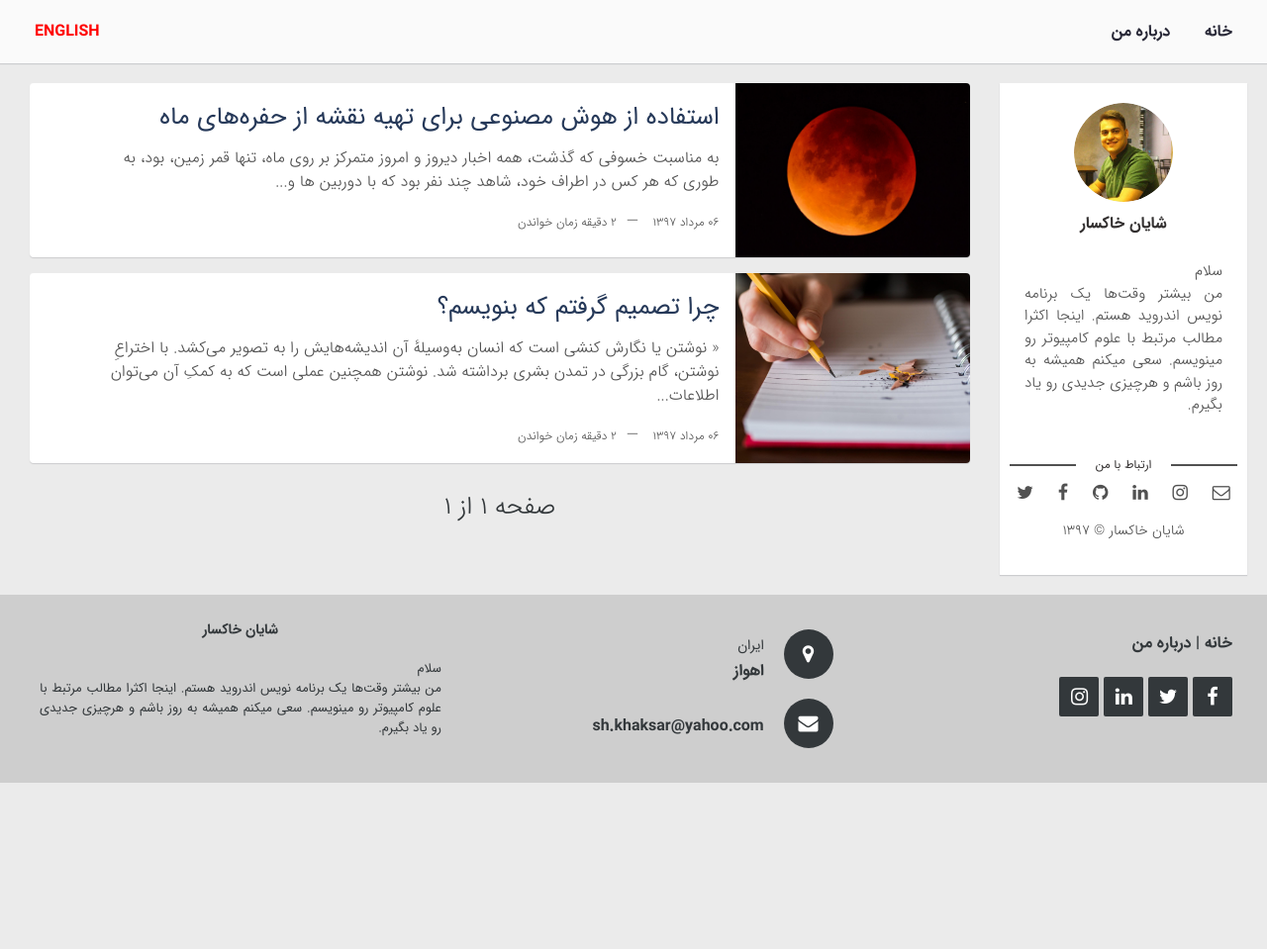
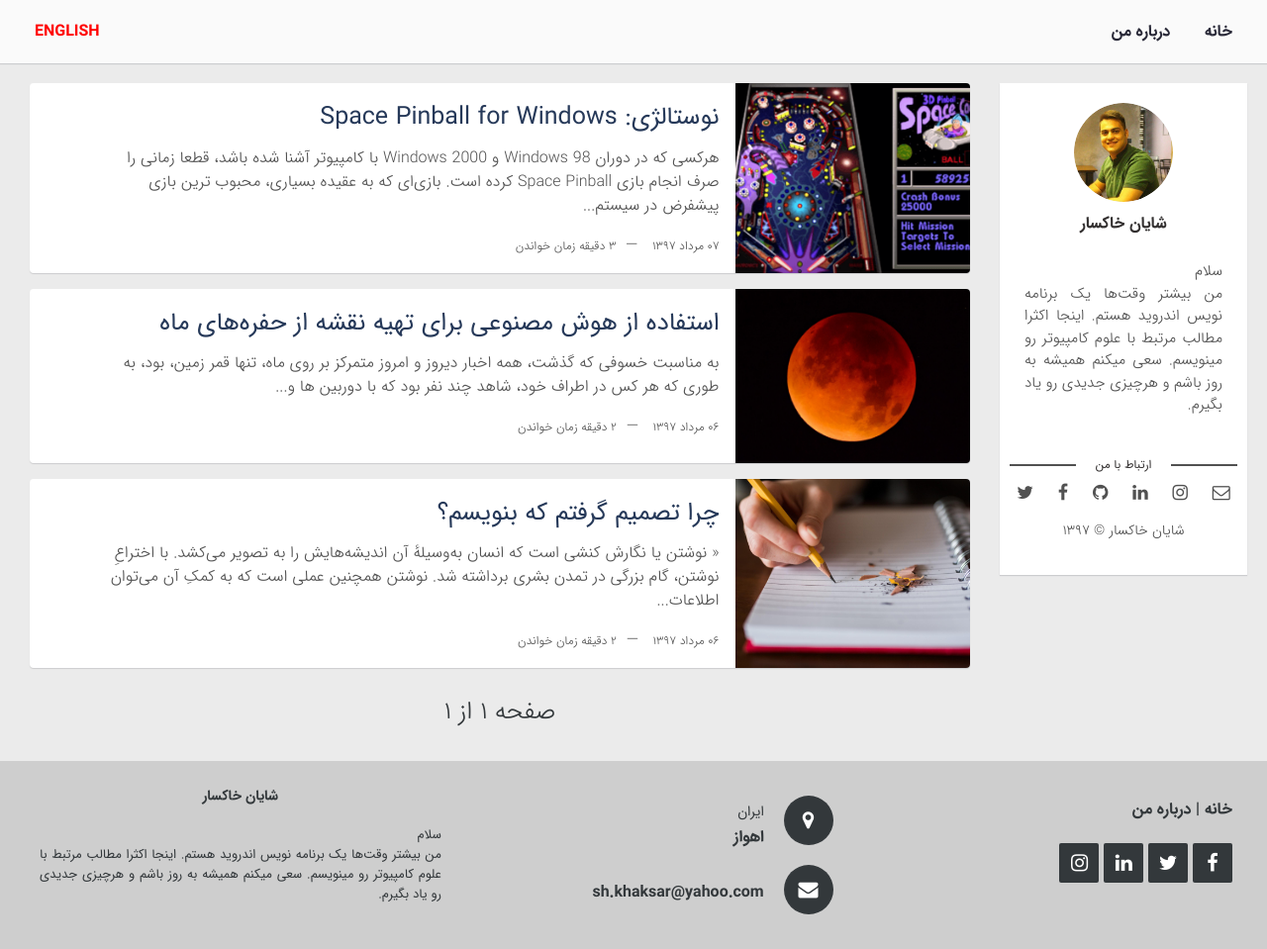
Before and after one commit to shkhaksar/fa, a Jekyll site: the page built from index.html, in a window 1280 px wide. Shown: the whole page at 99% size. Built offline with Jekyll 4.4.1, drawn with Linux system fonts in a browser that asks for light colours; the list of posts is cut into pages by our own code; before the commit the page ends 900 px from its top, so only the background shows below that.

Commit message:
fix style

```diff
--- /dev/null
+++ b/_posts/2018-07-29-space-pinball-for-windows.md
@@ -0,0 +1,25 @@
+---
+layout: post
+title: 'نوستالژی: Space Pinball for Windows'
+img: posts/2018-07-29-space-pinball.png
+date: 2018-07-29 19:14:00 +04:30
+categories: [سرگرمی]
+---
+
+هرکسی  که در دوران Windows 98 و Windows 2000 با کامپیوتر آشنا شده باشد، قطعا زمانی را صرف انجام بازی Space Pinball کرده است. بازی‌ای که به عقیده بسیاری، محبوب ترین بازی پیشفرض در سیستم عامل ویندوز بود. به طوری که حتی محبوبیت Mine Sweeper  و Solitaire هم به پای این بازی نمیرسید. اما پشت پرده کد‌های نوشته شده این بازی مشکلاتی است که در سالهای بعد و دوران پس از ویندوز XP منجر به حذف شدن کلی این بازی از سیستم عامل ویندوز شد.
+
+عنوان کامل این بازی در واقع "3D Pinball - Space Cadet" میباشد، که برای اولین بار برای  «ماکروسافت پلاس»  که یک بسته ویژه به‌روز رسانی برای ویندوز ۹۵ بود عرضه شد. سپس در سالهای بعدی به طور پیشفرض بر روی سیستم عامل‌های Windows NT, Windows 98, Windows ME, Windows 2000 و نسخه ۳۲ بیت Windows XP عرضه شد. اما پس از آن و با عرضه شدن نسخه ۶۴ بیت ویندوز، کدهای توسعه داده شده از بازی مشکلات خود را نشان دادند که منجر به حذف بازی از سیستم عامل ویندوز برای همیشه شد.
+
+دلیل اصلی حذف این بازی را یکی از مهندسین ماکروسافت به نام «ریموند چن» در سال ۲۰۱۲ از طریق یکی از پست‌های وبلاگ [MSDN](https://blogs.msdn.microsoft.com/oldnewthing/20121218-00/?p=5803/) توضیح داد:
+
+> بر خلاف اون چیزی که همه فکر میکردن دلیل حذف این بازی مشکلات حقوقی و حق مالکیت نبود.
+>
+> نسخه ۶۴ بیت این بازی یک مشکل خیلی بد و مسخره داشت که باعث میشد توپ مثل یک روح از بقیه اجسام داخل بازی عبور کنه. در واقع وقتی بازی رو شروع میکردید، توپ به پرتاب کننده اول بازی تحویل داده میشد و بعد از اون به آرامی شروع به رد شدن از اجسام و رفتن به پایین صفحه میکرد. سپس به نقطه پایانی صفحه میرسید و شما بازنده میشدید.
+>
+> دو نفر از ما سعی کردیم که مشکل بازی رو برطرف کنیم، ولی با توجه به اینکه این بازی سالها پیش توسط یک شرکت خارجی و به صورت سفارشی ساخته شده بود، باعث شد که هیچکس داخل ماکروسافت نتونه بفهمه که توی کدهای بازی چی میگذره و همچنین بیشتر کدها حتی کامنت گذاری هم نشده بود. خلاصه اینکه ما هرکاری کردیم نفهمیدیم که سیستم تشخیص برخورد درون بازی چرا کار نمیکنه. یا درست‌تر اینکه که بگم اصلا نتونستیم سیستم برخورد بازی رو پیدا کنیم.
+>
+> و سپس با توجه به میلیون‌ها خط کدی که از ویندوز XP نسخه ۳۲ بیتی مجبور بودیم بررسی کنیم و به نسخه ۶۴ بیتی بیاریم، سپس با توجه به هزینه و زمانی که ازمون میگرفت تصمیم گرفتیم از شرش خلاص بشیم و به طور کلی بیخیالش بشیم.
+
+خیلی‌ از افراد پس از متوجه شدن این خبر از شرکت ماکروسافت درخواست انتشار سورس کد بازی را کردند، اما شرکت ماکروسافت در جواب گفت که صاحب سورس کد این بازی یک شرکت دیگر است و ماکروسافت فقط حق انتشار بازی را در اختیار دارد.
+
+البته نا گفته نماند که سال‌ها بعد کسی پیدا شد و نسخه‌ای سالم از این بازی را تبدیل کرد و بیرون داد که در اینجا میتوانید آن را دانلود کنید و با این بازی تجدید خاطره کنید. علاوه حس نوستالژی، متوجه میشوید که بازی دقیقا همانی است که آخرین بار با آن مواجه شدید. البته شاید کمی حس کنید که بازی از چیزی که به خاطر می‌آورید کوچکتر است. دلیل آن دقت تصویر بازی است که بر روی ۶۴۰×۴۸۰ قرار گرفته است. ( به یاد می‌آورید که در زمان عرضه این بازی دقت تصویر ۱۲۸۰×۱۰۲۴ یک دقت تصویر رویایی به حساب می‌آمد؟)
--- a/assets/css/main.css
+++ b/assets/css/main.css
@@ -989,12 +989,12 @@
 
 .post .post-content {
     padding: 1rem;
+    direction: rtl;
     width: 70%;
 }
 
 .post .post-content .post-date,
 .post .post-content .post-words {
-    direction: rtl;
     text-align: right;
     font-size: 12px;
 }
@@ -1045,6 +1045,17 @@
 
 .post-content {
     direction: rtl;
+}
+
+
+.post-content blockquote {
+    border-right: 5px solid #666666;
+    border-left: 1px dashed #666666;
+    padding-right: 1.1rem;
+    margin-right: 1rem;
+    font-style: italic;
+    color: #ada8a8;
+    margin-left: 1rem;
 }
 
 .header-page {
```
